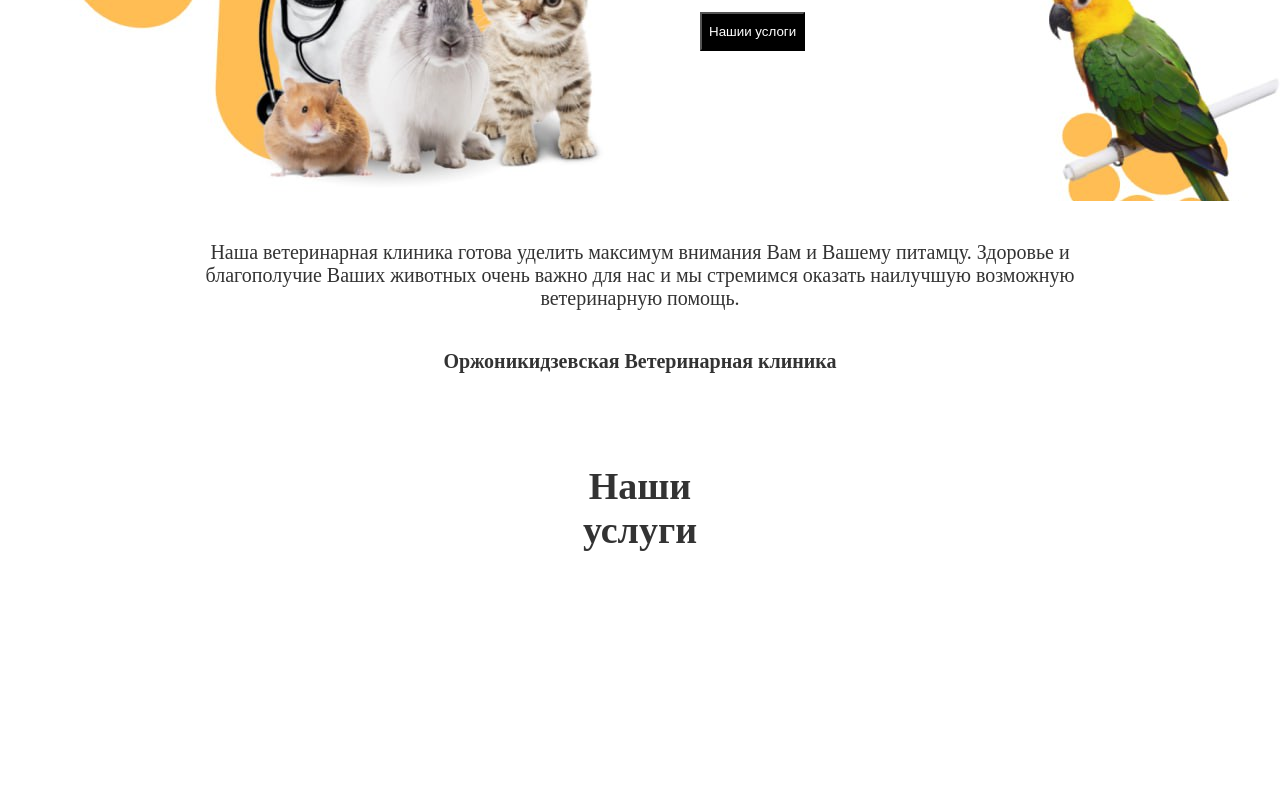
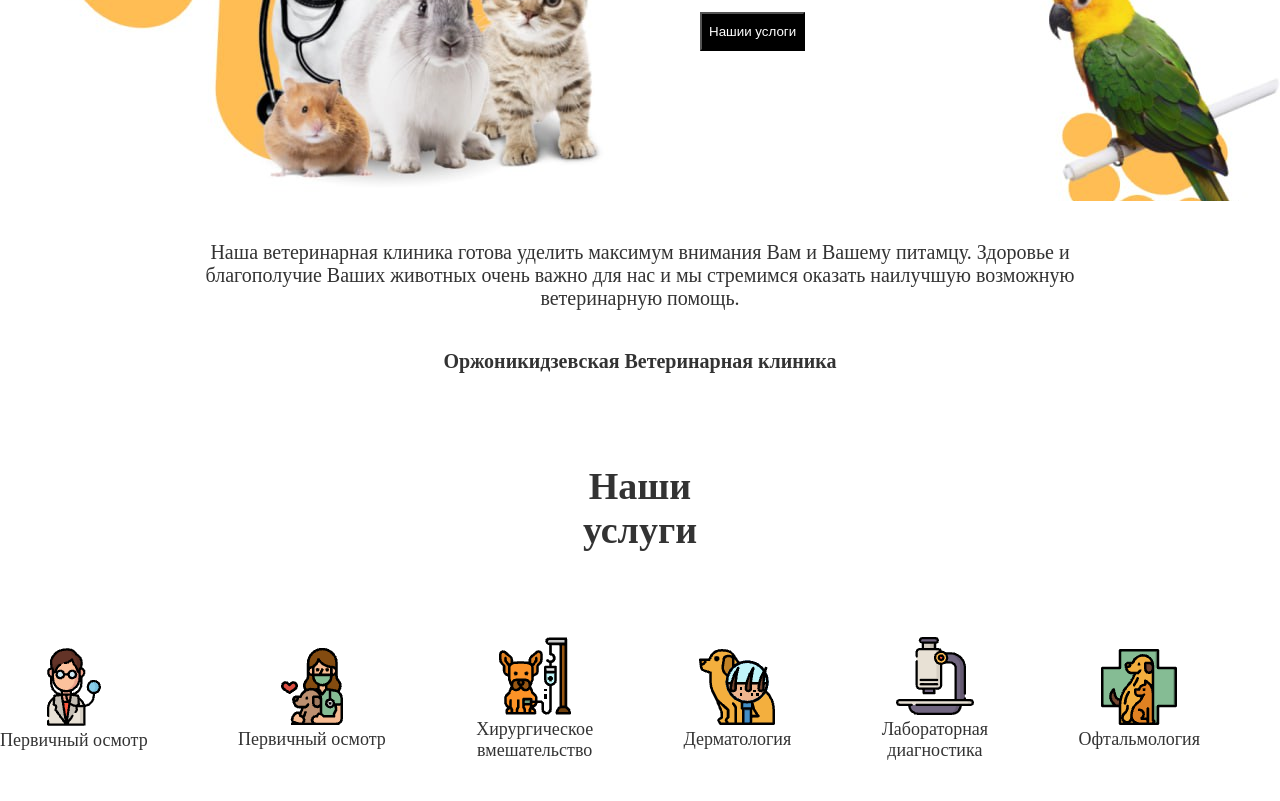
Before and after one commit to xonzowka001/sit__header, a plain HTML site: page index.html in a window 1280 px wide. Shown: the part 475-1276 px from the top of the page. Before the commit the page ends 1027 px from the top, so only its background shows below. Drawn offline with Linux system fonts and the light colour scheme.

Commit message:
3section qismi boldi

```diff
--- a/index.html
+++ b/index.html
@@ -89,7 +89,7 @@
       </div>
 
     </section>
-    <!-- <section>
+    <section>
       <div class="container">
         <div class="timline">
           <ul class="timline__list">
@@ -147,36 +147,6 @@
     </section>
 
 
-    <section>
-      <div class="container">
-        <div class="run">
-          <div class="run__img">
-            <img src="./img/image 4.png" alt="">
-          </div>
-          <div class="run__list">
-            <h2 class="run__title">
-              Первичный осмотр
-            </h2>
-            <p class="run__text">
-              По условиям акции в нашей клинике предоставляетса <br> безплатная услуга “Дневной стационар” которая
-              позволяет <br> экономить Ваше время. Вы имеете возможность оставить y нас. <br>
-              По условиям акции в нашей клинике предоставляетса <br> безплатная услуга “Дневной стационар” которая
-              позволяет <br> экономить Ваше время. Вы имеете возможность оставить y нас.
-            </p>
-            <button class="run__btn">
-              Узнать цену
-            </button>
-            <button class="run__btn2">
-              Записаться на приём
-            </button>
-          </div>
-        </div>
-
-      </div>
-
-    </section>
- -->
-
 
   </main>
 </body>
```
